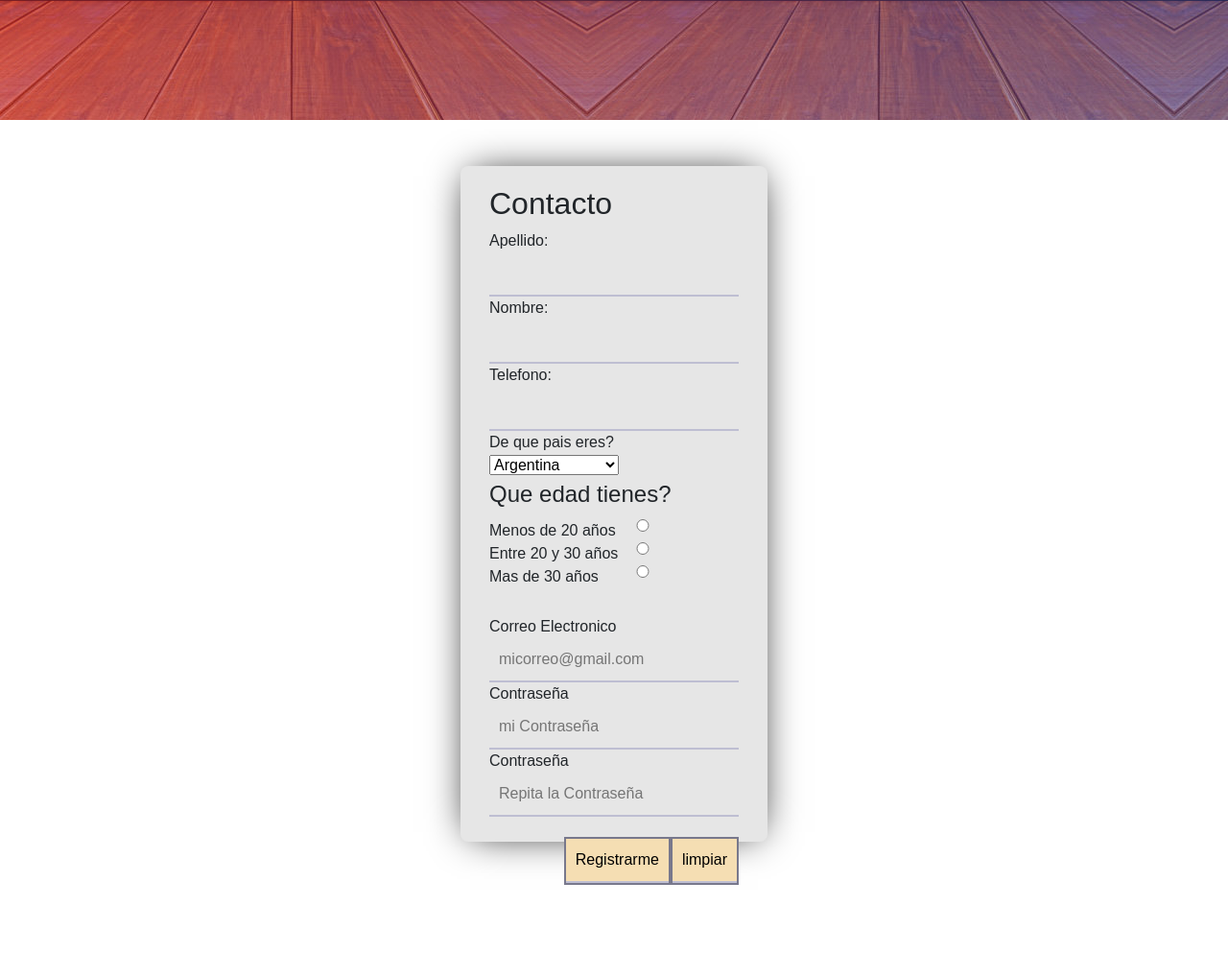
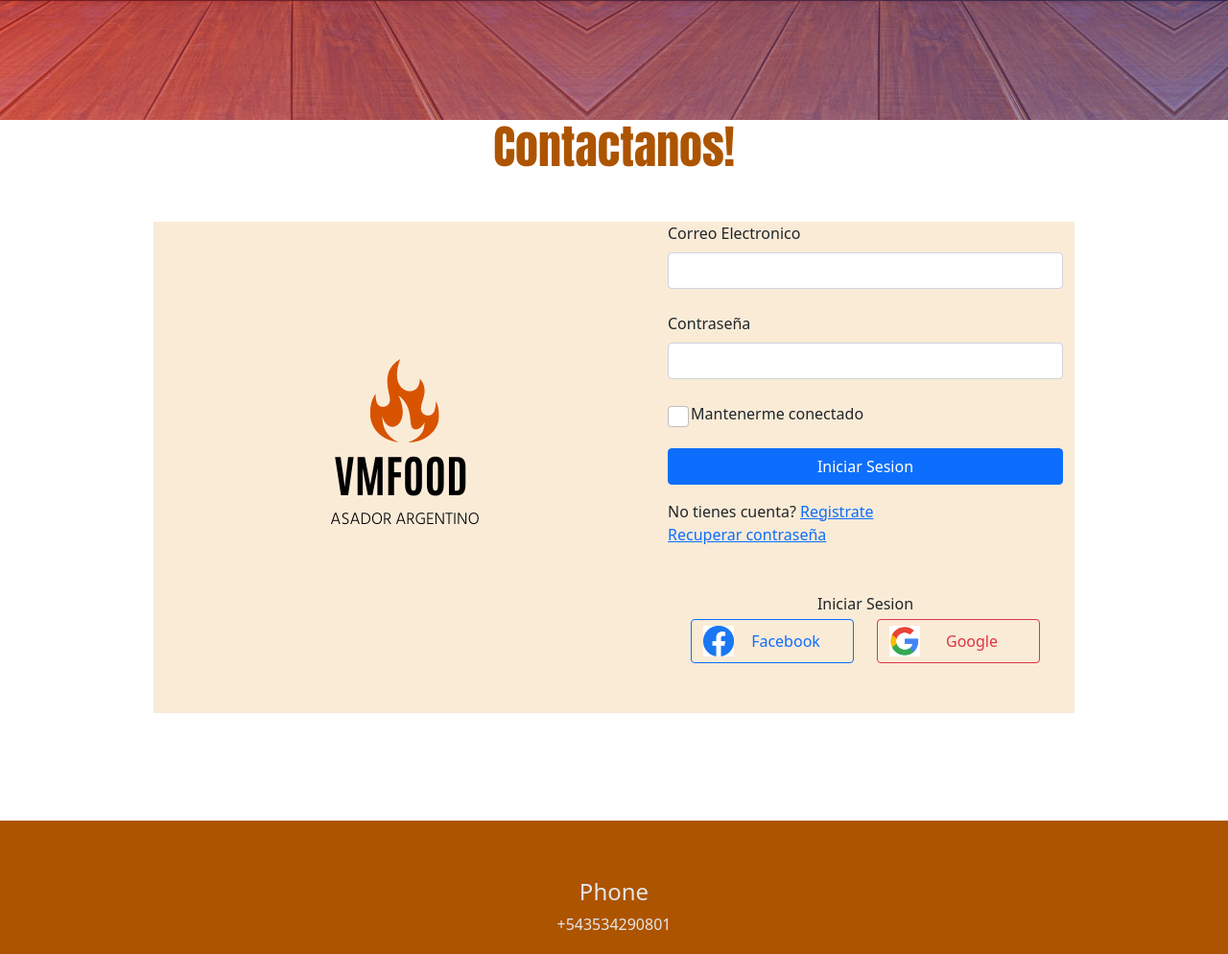
Before and after one commit to GinoBergami/vmfood, a plain HTML site: page html/contacto.html in a window 1280 px wide. Shown: the part 295-1289 px from the top of the page at 96% size. Drawn offline with nearby package versions, Linux system fonts and the light colour scheme; a web font is replaced by a local one.

Commit message:
Add files via upload

```diff
--- a/html/contacto.html
+++ b/html/contacto.html
@@ -17,10 +17,10 @@
         <!-- IDENTACION Y SECTION -->
         <header>
             <div class="divContenedor">
-                <div class="container cont"><a class="border-animation" href="../index.html">
+                <div class="container" style="text-align: center;"><a class="border-animation" href="../index.html">
                   <div class="border-animation__inner">VmFood</div></a></div>
                   <nav>
-                    <nav class="navbar navbar-expand-lg navbar-light bg-light">
+                      <nav class="navbar navbar-expand-lg navbar-light">
                           <div class="container-fluid">
                             <a class="navbar-brand" href="#"></a>
                             <button class="navbar-toggler" type="button" data-bs-toggle="collapse" data-bs-target="#navbarNavDropdown" aria-controls="navbarNavDropdown" aria-expanded="false" aria-label="Toggle navigation">
@@ -29,15 +29,15 @@
                             <div class="collapse navbar-collapse" id="navbarNavDropdown">
                               <ul class="navbar-nav">
                                 <li class="nav-item">
-                                <a class="nav-link active" aria-current="page" href="srvicios.html">Servicios</a>
+                                  <a class="nav-link" aria-current="page" style="color: white; font-weigth: 700;" href="srvicios.html">Servicios</a>
                                 </li>
                                 <li class="nav-item">
-                                <a class="nav-link" href="contacto.html">Contacto</a>
+                                  <a class="nav-link" style="color: white; font-weigth: 700;" href="contacto.html">Contacto</a>
                                 </li>
                                 <li class="nav-item">
-                                <a class="nav-link" href="ubicacion.html">Ubicacion</a>
+                                  <a class="nav-link" style="color: white; font-weigth: 700;" href="ubicacion.html">Ubicacion</a>
                                   <li class="nav-item">
-                                    <a class="nav-link active" aria-current="page" href="menu.html">Menu</a>
+                                    <a class="nav-link" style="color: white; font-weigth: 700;" href="menu.html">Menu</a>
                                   </li>
                                 </li>
                               </ul>
@@ -48,83 +48,76 @@
               </div>
         </header>
     <main>
-        <form action="" method="get" class="form">
-            <h2 class="h2__contact">Contacto</h2>
-            <div clas="div__contact">
-                <label for="apellidos">Apellido:</label>
-                <input type="text" id="apellidos" />
+        <div>
+            <h2 class="h1_menu container"style="text-align:center; font-size:3rem;" >Contactanos!</h2>
+        </div>
+        <div class="container w-75  bg mt-5" style="background-color: antiquewhite; margin-bottom: 7rem;">
+            <div class="row">
+                <div class="col bg">
+                    <img src="../img/VmFood2.png" class="imagen_contacto">
+
+                </div>
+                <div class="col">
+
+                    <form action="">
+                        <div class="mb-4">
+                            <label for="email" class="form-label">Correo Electronico</label>
+                            <input type="email" class="form-control" name="email">
+                        </div>
+                        <div class="mb-4">
+                            <label for="password" class="form-label">Contraseña</label>
+                            <input type="password" class="form-control" name="password">
+                        </div>
+                        <div class="mb-4 form-check">
+                            <input type="checkbox" name="connected" class="form-check-input">
+                            <label for="connected" class="form-check-label">Mantenerme conectado</label>
+                        </div>
+                        <div class="d-grid">
+                            <button type="submit" class="btn btn-primary">Iniciar Sesion</button>
+
+                        </div>
+                        <div class="my-3">
+                            <span>No tienes cuenta? <a href="#">Registrate</a></span> <br>
+                            <span><a href="#">Recuperar contraseña</a></span>
+                        </div>
+                    </form>
+
+                    <div class="container w-100 my-5">
+                        <div class="row text-center">
+                            <div class="col-12">Iniciar Sesion</div>
+                        </div>
+                        <div class="row">
+                            <div class="col">
+                                <button class="btn btn-outline-primary w-100 my-1">
+                                    <div class="row align-items-center">
+                                        <div class="col-2">
+                                            <img src="../img/fff.png" width="32" alt="">
+                                        </div>
+                                        <div class="col-10 text-center">
+                                            Facebook
+
+                                        </div>
+                                    </div>
+                                </button>
+                            </div>
+                            <div class="col"><button class="btn btn-outline-danger w-100 my-1">
+                                <div class="row align-items-center">
+                                    <div class="col-2">
+                                        <img src="../img/goo.png" width="32" alt="">
+                                    </div>
+                                    <div class="col-10 text-center">
+                                        Google
+
+                                    </div>
+                                </div>
+                            </button></div>
                         </div>
 
-            <div clas="div__contact">
-                <label for="nombres"> Nombre: </label>
-                <input type="text" id="nombres" />
                     </div>
 
-            <div clas="div__contact">
-                <label for="telefono"> Telefono:</label>
-                <input type="tel" id="telefono" />
-            </div>
-
-            <div clas="div__contact">
-                <label for="paises">De que pais eres?</label>
-                <select name="" id="">
-                    <option value="argentina">Argentina</option>
-                    <option value="brasil">Brasil</option>
-                    <option value="argentina">Colombia</option>
-                    <option value="argentina">Estados Unidos</option>
-                </select>
-            </div>
-
-            <fieldset class="edad">
-                <legend>Que edad tienes? </legend>
-                <div >
-                    <div clas="div__contact">
-                        <input type="radio" id="edad" value="1" class="radio"/>
-                        <label for="edad">Menos de 20 años</label>
-                    </div>
-
-                    <div clas="div__contact">
-                        <input type="radio" id="edad" value="2" class="radio"/>
-                        <label for="edad">Entre 20 y 30 años</label>
-                    </div>
-
-                    <div clas="div__contact">
-                        <input type="radio" id="edad" value="3" class="radio" />
-                        <label for="edad">Mas de 30 años</label>
                 </div>
             </div>
-            </fieldset>
-
-            <fieldset>
-
-                <div clas="div__contact">
-                    <label class="email" for="email">Correo Electronico</label>
-                    <input type="email" id="email" placeholder="micorreo@gmail.com">
         </div>
-
-                <div clas="div__contact">
-                    <label for="cotrasena">Contraseña</label>
-                    <input type="password" id="contrasena" placeholder="mi Contraseña">
-                </div>
-
-                <div clas="div__contact">
-                    <label for="cotrasena2">Contraseña</label>
-                    <input type="password" id="contrasena2" placeholder="Repita la Contraseña">
-                </div>
-            </fieldset>
-
-            <div>
-                <button class="button__contact"><input type="reset" id="botonlimpiar" value="limpiar"> </button>
-                <button class="button__contact"><input type="submit" id="BotonEnviar" value="Registrarme"></button>
-            </div>
-
-
-
-
-
-
-
-        </form>
     </main>
     <footer>
         <div class="contenedor-footer">
--- a/scss/componetes/_index.scss
+++ b/scss/componetes/_index.scss
@@ -125,6 +125,8 @@ header .textos-header{
 
 .maps{
     text-align: center;
+    border-radius: 3rem;
+    margin-top: 3rem;
 }
 
 /* about us */
@@ -153,8 +155,8 @@ header .textos-header{
     border-radius: 50%;
     display: inline-block;
     text-align: center;
-    width: 30px;
-    height: 30px;
+    width: 40px;
+    height: 40px;
     padding: 2px;
     box-shadow: 0 0 6px 0 rgba(0, 0, 0, .5);
     padding: 2px;
@@ -163,8 +165,8 @@ header .textos-header{
 
 .contenido-textos p{
     padding: 0px 0px 15px;
-     font-weight: 300;
-     text-align: justify;
+     font-weight: 400;
+     text-align: center;
 }
 
 .barra {
@@ -183,16 +185,6 @@ header .textos-header{
     background-size: 30px;
     margin-bottom: 40px;
     text-align: center;
-}
-
-.icono1  {
-    background-image: url(../img/icono1.png);
-}
-.icono2 {
-    background-image: url(../img/icono2.png);
-}
-.icono3  {
-    background-image: url(../img/icono3.png);
 }
 
 .nav{
@@ -772,3 +764,28 @@ padding-top: 4rem;
 .columns{
 
 }
+
+.nav-link{
+  color: white;
+  font-weight: 700;
+}
+
+.nav-link:hover{
+  text-decoration: underline white 2px;
+}
+
+@media (max-width: 700px) {
+  .imagen_contacto {
+    width: 17rem;
+    align-items: center; }
+  .newsletter {
+    height: 15rem; } }
+
+@media (max-width: 770px) {
+  .newsletter {
+    height: 15rem; } }
+
+@media (max-width: 400px) {
+  .imagen_contacto {
+    width: 14rem;
+    align-items: center; }}
```
Also changed, not shown: html/menu.html (+6 -7 lines), html/srvicios.html (+6 -6 lines), html/ubicacion.html (+8 -5 lines), index.html (+9 -9 lines), css/estilos.css (line endings or trailing spaces), img/VmFood.png (added), img/VmFood2.png (added), img/fff.png (added), img/goo.png (added), scss/componetes/_variables.scss (line endings or trailing spaces), scss/main.css, scss/main.scss (line endings or trailing spaces), 1 other file. Lines whose indentation alone changed are shown as unchanged.
